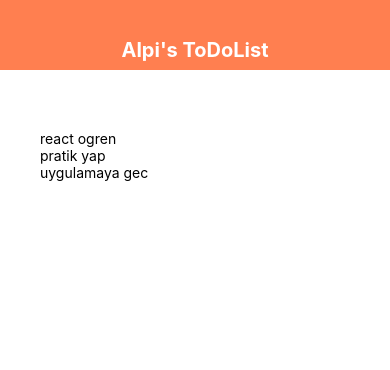
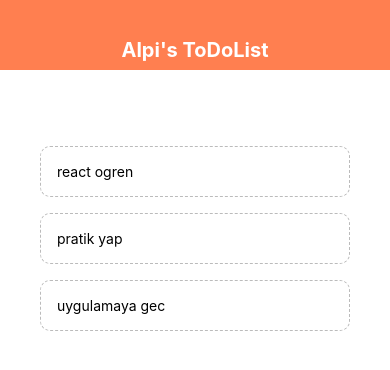
Before and after one commit to alpieast/ToDoList, a React Native app: screen / in a window 390 px wide. Shown: the top 370 px of the page. Built offline with nearby package versions, Linux system fonts and the light colour scheme.

Commit message:
erase function added

```diff
--- a/App.js
+++ b/App.js
@@ -2,6 +2,7 @@
 import React,{useState} from 'react';
 import { StyleSheet, Text, View,FlatList } from 'react-native';
 import Header from './components/header'
+import TodoItem from './components/todoItem'
 
 export default function App() {
   const [todos, setTodos] = useState([
@@ -10,9 +11,14 @@
     {text: 'uygulamaya gec', key: '3'}
   ]);
 
+  const pressHandler = (key) => {
+    setTodos((prevTodos) => {
+      return prevTodos.filter(todo => todo.key != key);
+    })
+  }
+
   return (
     <View style={styles.container}>
-      {/*header */}
       <Header />
       <View style={styles.content}>
         {/*To Form */}
@@ -20,7 +26,7 @@
           <FlatList
             data={todos}
             renderItem={({ item }) => (
-            <Text>{item.text}</Text>
+            <TodoItem item={item} pressHandler={pressHandler}/>
             )}
           />
         </View>
--- /dev/null
+++ b/components/todoItem.js
@@ -0,0 +1,23 @@
+import React from 'react';
+import { StyleSheet, Text, TouchableOpacity } from 'react-native';
+
+export default function TodoItem({item, pressHandler}){
+
+    return(
+        <TouchableOpacity onPress={ () => pressHandler(item.key)}>
+        <Text style={styles.item}>{item.text}</Text>
+        </TouchableOpacity>
+
+    )
+};
+
+const styles = StyleSheet.create({
+    item: {
+        padding:16,
+        marginTop:16,
+        borderColor: '#bbb',
+        borderWidth: 1,
+        borderStyle: 'dashed',
+        borderRadius: 10
+    }
+})
```
